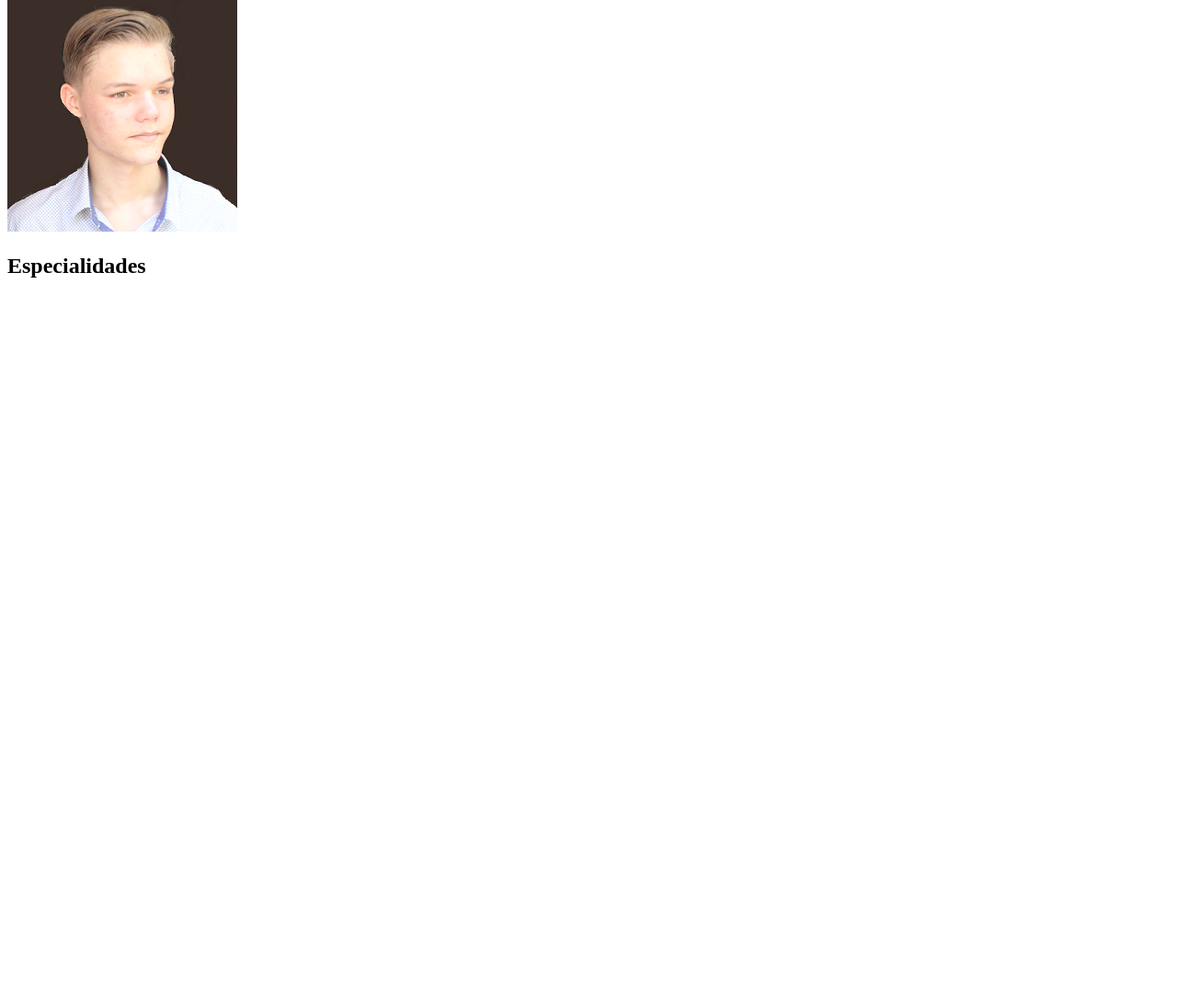
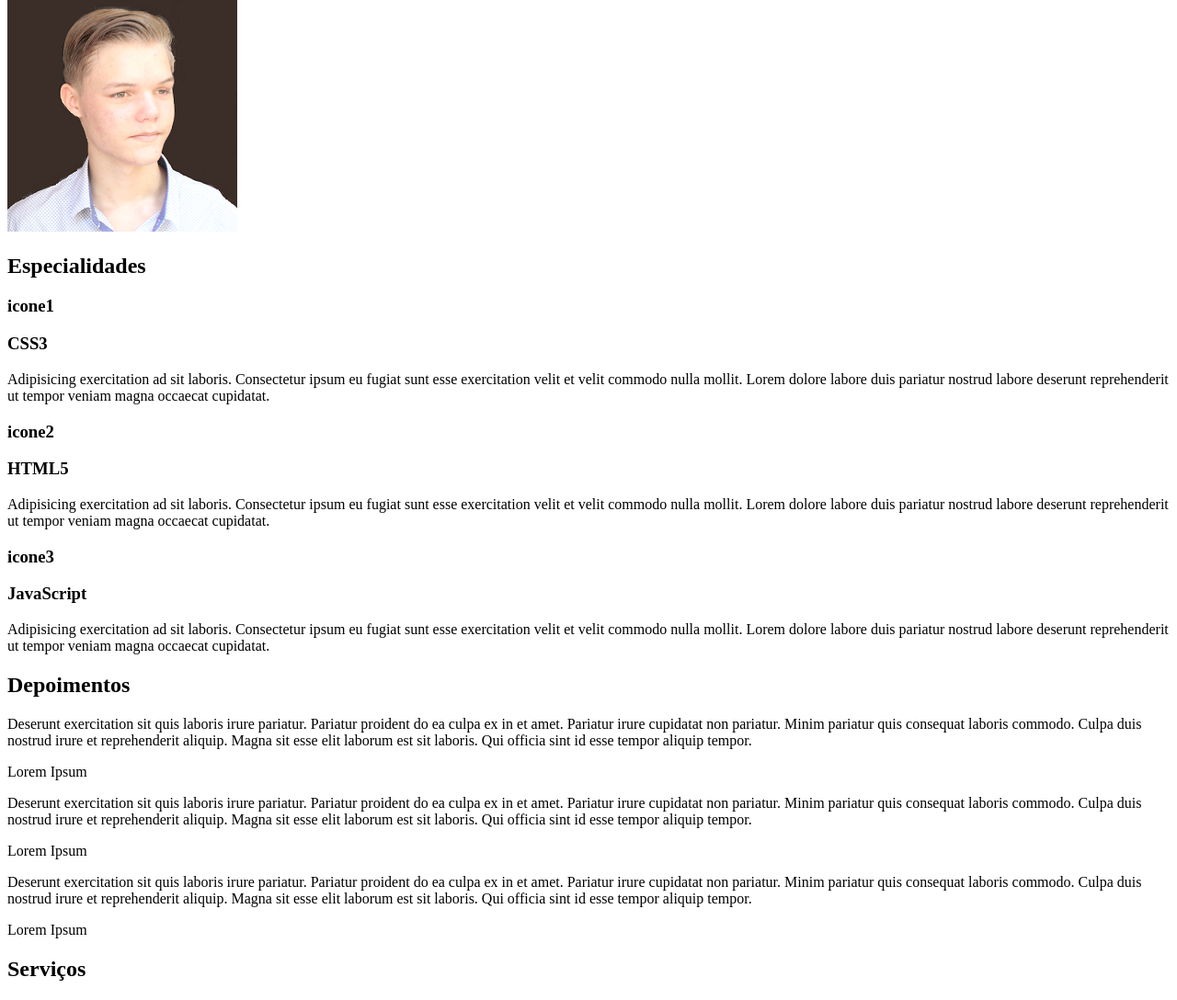
Before and after one commit to Kausinho/site-dinamico, a PHP site: page / in a window 1280 px wide. Shown: the part 534-1622 px from the top of the page at 92% size. Before the commit the page ends 836 px from the top, so only its background shows below. Run offline with PHP 8.4, Linux system fonts and the light colour scheme.

Commit message:
Update index.php

```diff
--- a/index.php
+++ b/index.php
@@ -10,6 +10,7 @@
 </head>
 <body>
     <header>
+        <div class="center">
             <div class="logo">Logomarca</div><!--logo-->
             <nav class="desktop">
                 <ul>
@@ -28,14 +29,17 @@
                     <li><a href="">Contato</a></li>
                 </ul>
             </nav><!--desktop-->
+        </div><!--center-->
     </header>
 
     <section class="banner-principal">
+        <div class="center">
             <form>
                 <h2>Qual o seu melhor e-mail?</h2>
                 <input type="email" name="email" required />
                 <input type="submit" name="acao" value="Cadastrar!" />
             </form>
+        </div><!--center-->
     </section><!--banner-principal-->
 
     <section class="descricao-autor">
@@ -54,8 +58,53 @@
     <section class="especialidades">
         <h2 class="title">Especialidades</h2><!--title-->
         <div class="center">
+            <div class="box-especialidade">
+                <h3>icone1</h3>
+                <h3>CSS3</h3>
+                <p>Adipisicing exercitation ad sit laboris. Consectetur ipsum eu fugiat sunt esse exercitation velit et velit commodo nulla mollit. Lorem dolore labore duis pariatur nostrud labore deserunt reprehenderit ut tempor veniam magna occaecat cupidatat.</p>
+            </div><!--box-especialidade-->
 
-        </div><!--center
+            <div class="box-especialidade">
+                <h3>icone2</h3>
+                <h3>HTML5</h3>
+                <p>Adipisicing exercitation ad sit laboris. Consectetur ipsum eu fugiat sunt esse exercitation velit et velit commodo nulla mollit. Lorem dolore labore duis pariatur nostrud labore deserunt reprehenderit ut tempor veniam magna occaecat cupidatat.</p>
+            </div><!--box-especialidade-->
+
+            <div class="box-especialidade">
+                <h3>icone3</h3>
+                <h3>JavaScript</h3>
+                <p>Adipisicing exercitation ad sit laboris. Consectetur ipsum eu fugiat sunt esse exercitation velit et velit commodo nulla mollit. Lorem dolore labore duis pariatur nostrud labore deserunt reprehenderit ut tempor veniam magna occaecat cupidatat.</p>
+            </div><!--box-especialidade-->
+        </div><!--center-->
     </section><!--especialidades-->
+
+    <section class="extras">
+        <div class="center">
+            <div class="w50">
+                <h2 class="title">Depoimentos</h2>
+                <div class="depoimento-single">
+                    <p class="depoimento-descricao">Deserunt exercitation sit quis laboris irure pariatur. Pariatur proident do ea culpa ex in et amet. Pariatur irure cupidatat non pariatur. Minim pariatur quis consequat laboris commodo. Culpa duis nostrud irure et reprehenderit aliquip. Magna sit esse elit laborum est sit laboris. Qui officia sint id esse tempor aliquip tempor.</p>
+                    <p class="nome-autor">Lorem Ipsum</p>
+                </div><!--depoimento-single-->
+
+                <div class="depoimento-single">
+                    <p class="depoimento-descricao">Deserunt exercitation sit quis laboris irure pariatur. Pariatur proident do ea culpa ex in et amet. Pariatur irure cupidatat non pariatur. Minim pariatur quis consequat laboris commodo. Culpa duis nostrud irure et reprehenderit aliquip. Magna sit esse elit laborum est sit laboris. Qui officia sint id esse tempor aliquip tempor.</p>
+                    <p class="nome-autor">Lorem Ipsum</p>
+                </div><!--depoimento-single-->
+
+                <div class="depoimento-single">
+                    <p class="depoimento-descricao">Deserunt exercitation sit quis laboris irure pariatur. Pariatur proident do ea culpa ex in et amet. Pariatur irure cupidatat non pariatur. Minim pariatur quis consequat laboris commodo. Culpa duis nostrud irure et reprehenderit aliquip. Magna sit esse elit laborum est sit laboris. Qui officia sint id esse tempor aliquip tempor.</p>
+                    <p class="nome-autor">Lorem Ipsum</p>
+                </div><!--depoimento-single-->
+            </div><!--w50-->
+
+            <div class="w50">
+                <h2 class=""title>Serviços</h2>
+                <ul>
+
+                </ul>
+            </div><!--w50-->
+        </div><!--center-->
+    </section><!--extras-->
 </body>
 </html>
```
Lines whose indentation alone changed are shown as unchanged.
